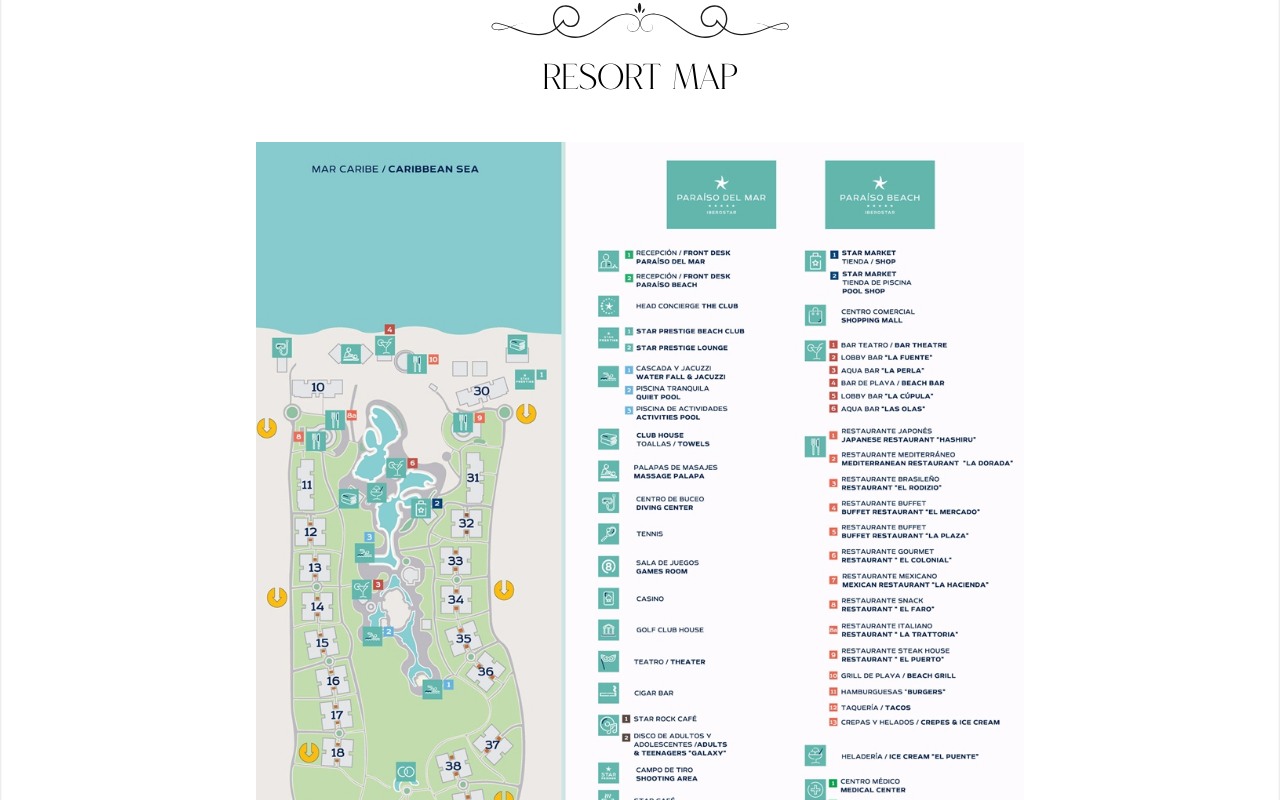
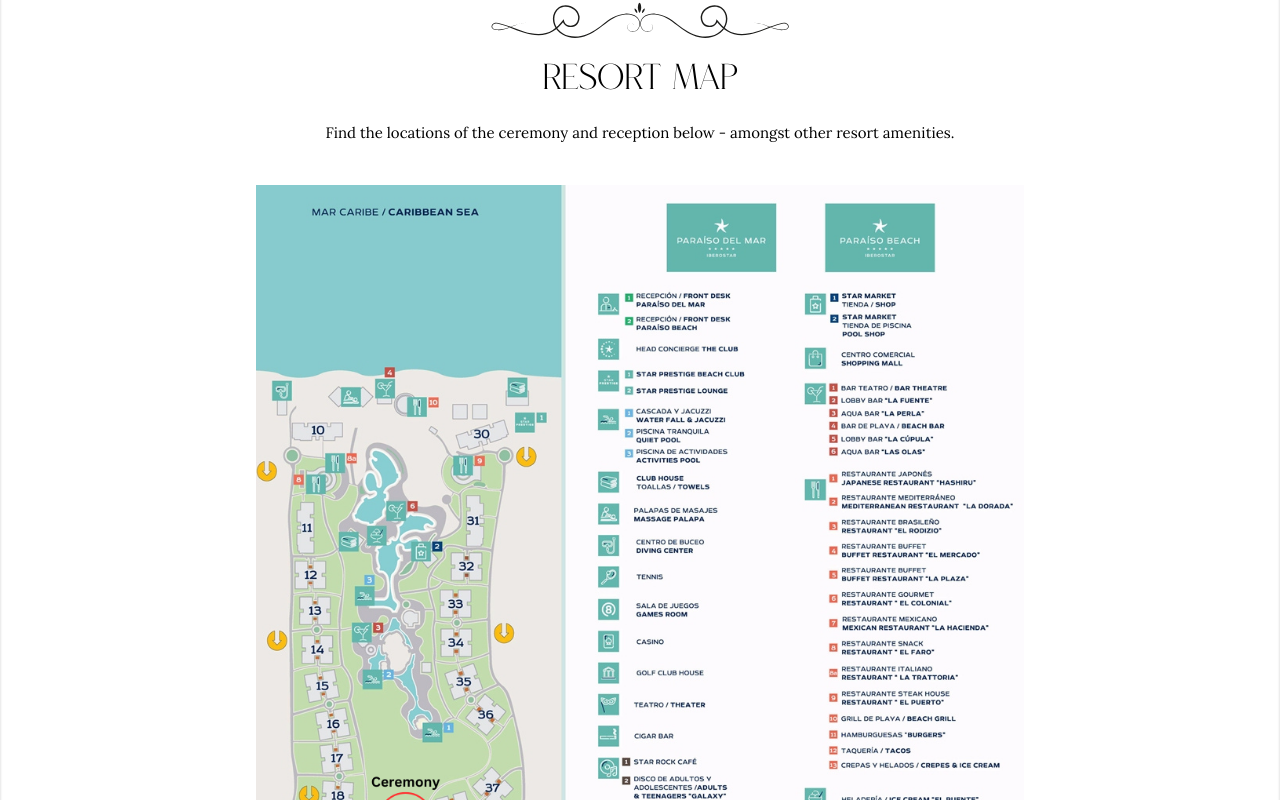
Before and after one commit to Reidwids/wedding2024, a Next.js app: page /faq in a window 1280 px wide. Shown: the part 1040-1840 px from the top of the page. Built offline with nearby package versions, Linux system fonts and the light colour scheme.

Commit message:
Mark reception locations on map

```diff
--- a/app/(body)/faq/page.tsx
+++ b/app/(body)/faq/page.tsx
@@ -69,13 +69,16 @@ export default function FAQ() {
 			<p className="max-w-2xl mt-5 text-center">Just a friendly reminder - some of the items below are easy to forget!</p>
 			<ol className="list-disc mt-5">
 				{items.map((i) => (
-					<li>{i}</li>
+					<li key={i}>{i}</li>
 				))}
 			</ol>
 			<TextDivider className={"mt-20"} />
 			<div className="text-4xl mt-5 text-center font-roseritta">Resort Map</div>
+			<p className="max-w-2xl mt-5 text-center">
+				Find the locations of the ceremony and reception below - amongst other resort amenities.
+			</p>
 			<Image
-				src="/map-IberostarParaiso-RivieraMaya.jpg"
+				src="/map-IberostarParaiso-RivieraMaya.png"
 				alt="resort map"
 				width={1200}
 				height={1600}
```
Also changed, not shown: public/map-IberostarParaiso-RivieraMaya.jpg (deleted), public/map-IberostarParaiso-RivieraMaya.png (added).
